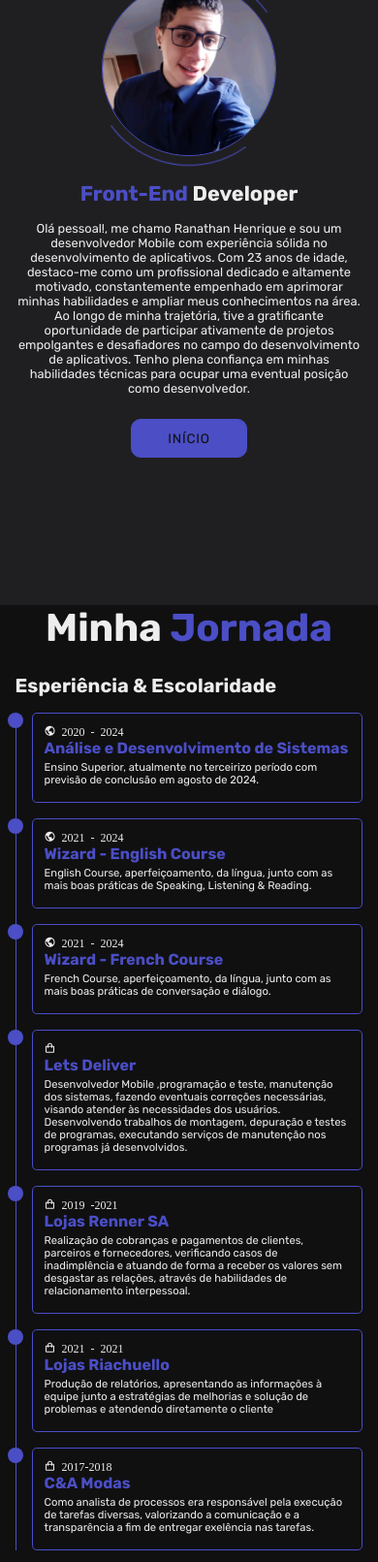
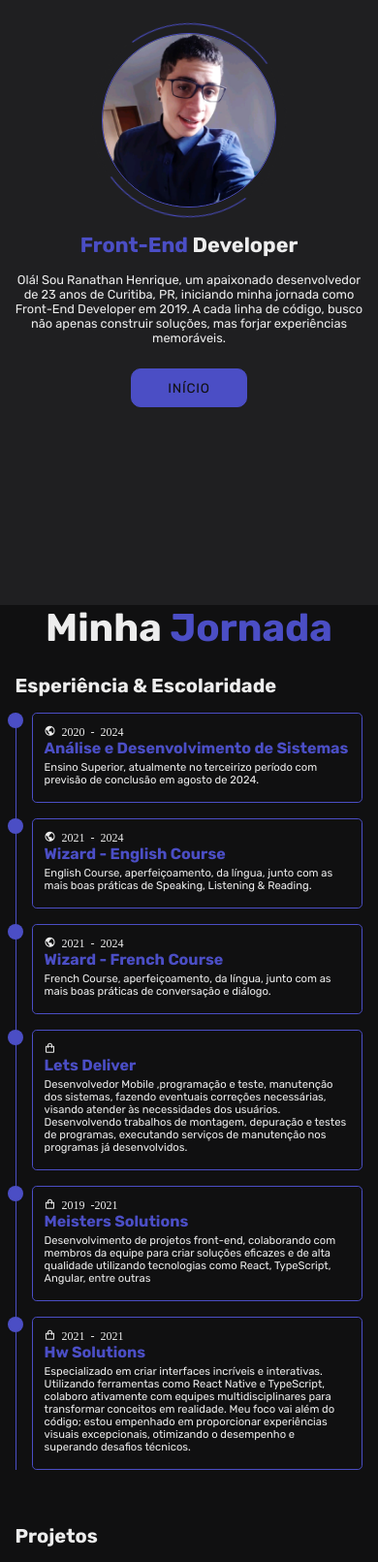
Before and after one commit to RanCwb/port2.0, a plain HTML site: page index.html in a window 390 px wide. Shown: the part 220-1831 px from the top of the page at 97% size. Drawn offline with nearby package versions, Linux system fonts and the light colour scheme.

Commit message:
New Commit

```diff
--- a/index.html
+++ b/index.html
@@ -70,9 +70,9 @@
             <div class="about-content">
                 <h3><span>Front-End</span> Developer</h3>
                 <p>
-              Olá pessoal!, me chamo Ranathan Henrique e sou um desenvolvedor Mobile  com experiência sólida no desenvolvimento de aplicativos. Com 23 anos de idade, destaco-me como um profissional dedicado e altamente motivado, constantemente empenhado em aprimorar minhas habilidades e ampliar meus conhecimentos na área.
-              Ao longo de minha trajetória, tive a gratificante oportunidade de participar ativamente de projetos empolgantes e desafiadores no campo do desenvolvimento de aplicativos.
-                Tenho plena confiança em minhas habilidades técnicas para ocupar uma eventual posição como desenvolvedor.
+              Olá! Sou Ranathan Henrique, um apaixonado desenvolvedor de 23 anos de Curitiba, PR,
+              iniciando minha jornada como Front-End Developer em 2019. A cada linha de código, busco não apenas construir soluções,
+               mas forjar experiências memoráveis.
                 </p>
                 <div class="btn-box btns">
                     <a href="#" class="btn">INÍCIO</a>
@@ -138,11 +138,9 @@
                                 <div class="year">
                                     <i class="bx bx-shopping-bag"> 2019 -2021</i>
 
-                                    <h3>Lojas Renner SA</h3>
+                                    <h3>Meisters Solutions </h3>
                                     <p>
-                                        Realização de cobranças e pagamentos de clientes, parceiros e fornecedores, verificando casos de
-                                        inadimplência e atuando de forma a receber os valores sem desgastar as relações, através de
-                                        habilidades de relacionamento interpessoal.
+                                   Desenvolvimento de projetos front-end, colaborando com membros da equipe para criar soluções eficazes e de alta qualidade utilizando tecnologias como React, TypeScript, Angular, entre outras
                                     </p>
                                 </div>
                             </div>
@@ -152,24 +150,9 @@
                                 <div class="year">
                                     <i class="bx bx-shopping-bag"> 2021 - 2021</i>
 
-                                    <h3>Lojas Riachuello</h3>
+                                    <h3>Hw Solutions </h3>
                                     <p>
-                                        Produção de relatórios, apresentando as informações à equipe junto a estratégias de melhorias e
-                                        solução de problemas e atendendo diretamente o cliente
-                                    </p>
-                                </div>
-                            </div>
-                        </div>
-                        <div class="education-content">
-                            <div class="content">
-                                <div class="year">
-                                    <i class="bx bx-shopping-bag"> 2017-2018</i>
-                                    <h3>C&A Modas</h3>
-                                    <p>
-                                        Como analista de processos era responsável pela execução de tarefas
-                                         diversas, valorizando a comunicação e a transparência a fim de entregar
-                                        exelência nas tarefas.
-
+                                        Especializado em criar interfaces incríveis e interativas. Utilizando ferramentas como React Native e TypeScript, colaboro ativamente com equipes multidisciplinares para transformar conceitos em realidade. Meu foco vai além do código; estou empenhado em proporcionar experiências visuais excepcionais, otimizando o desempenho e superando desafios técnicos.
                                     </p>
                                 </div>
                             </div>
@@ -249,23 +232,7 @@
                                 </div>
                             </div>
                         </div>
-                        <div class="education-content">
-                            <div class="content" onclick="window.open(https://web-movie-finder.vercel.app/)">
-                                <div class="year">
-                                    <i class="bx bx-camera-movie"></i>
-                                    <h1 class="acess">Acessar</h1>
-                                    <h3>Find Movies - Em Progresso...</h3>
-                                    <p>
-                                        Consumindo API, Nesse site você consegue favoritar, vizualizar e curtir seus filmes favoritos!
-                                        Aqui temos ReactJs, utilizando styled components com as mais boas práticas.
-
-                                    </p>
-                                </div>
-                            </div>
-                        </div>
                     </div>
-
-
             </div>
         </section>
 
```
